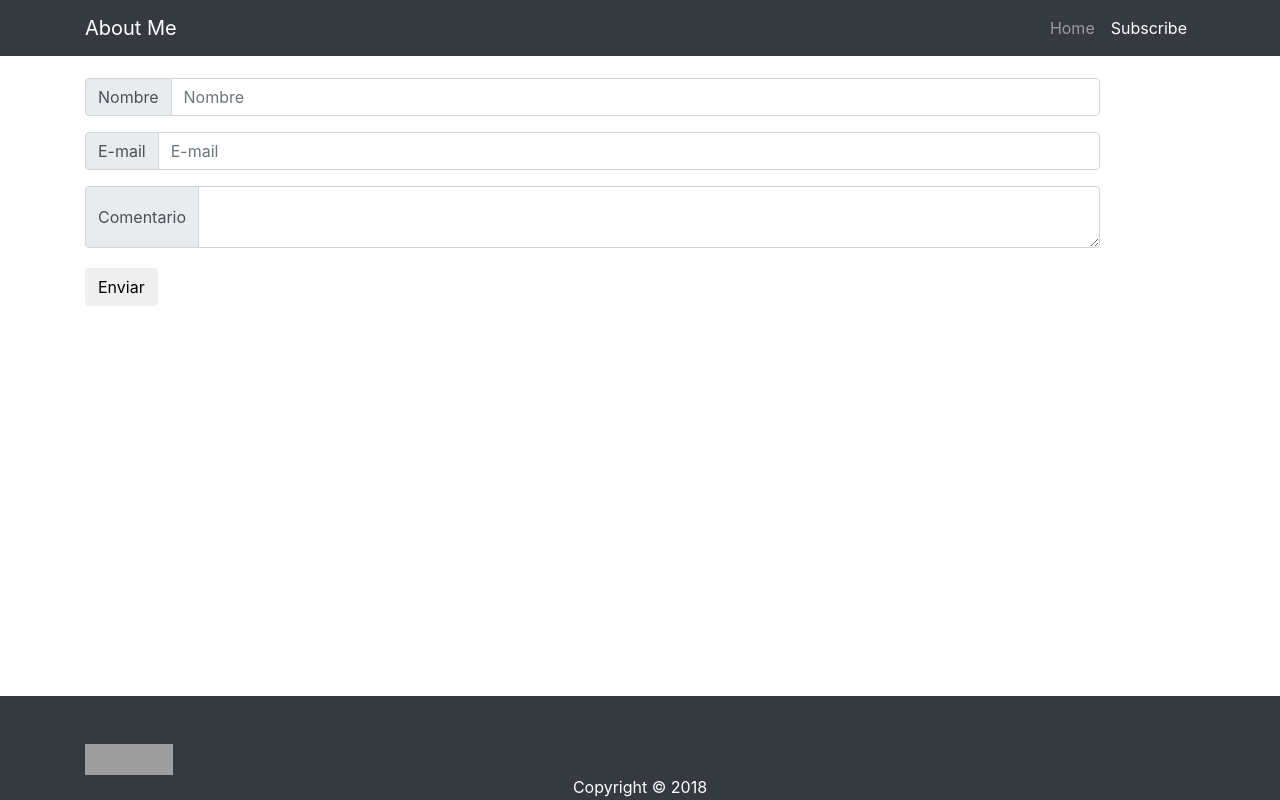
After one commit to jroaacun4621/web-page, a Flask app: page /subscription in a window 1280 px wide. The commit adds this page. Run offline with Flask 2, Linux system fonts and the light colour scheme; some libraries are stand-ins or nearby versions; grey boxes are pictures that could not be loaded.

Commit message:
Agregada pagina de subscripciones

```diff
--- a/app/routes.py
+++ b/app/routes.py
@@ -7,3 +7,9 @@ def index():
     return render_template(
         'index.html'
     )
+
+@app.route('/subscription')
+def subscription():
+    return render_template(
+        'subscription.html'
+    )
--- a/app/static/styles.css
+++ b/app/static/styles.css
@@ -13,3 +13,6 @@ padding-bottom: 20%;
 .center-text {
 text-align: center;
 }
+.btn-container {
+padding-top: 2%;
+}
--- a/app/templates/index.html
+++ b/app/templates/index.html
@@ -7,7 +7,7 @@
       <meta name="description" content="">
       <meta name="author" content="">
 
-      <title>Hello World</title>
+      <title>Web Page</title>
       <link href="https://stackpath.bootstrapcdn.com/bootstrap/4.1.3/css/bootstrap.min.css" rel="stylesheet" integrity="sha384-MCw98/SFnGE8fJT3GXwEOngsV7Zt27NXFoaoApmYm81iuXoPkFOJwJ8ERdknLPMO" crossorigin="anonymous">
       <link href="static/styles.css" rel="stylesheet">
   </head>
@@ -27,7 +27,7 @@
                       </a>
                   </li>
                   <li class="nav-item">
-                      <a class="nav-link" href="">Subscribe</a>
+                      <a class="nav-link" href="/subscription">Subscribe</a>
                   </li>
               </ul>
           </div>
--- /dev/null
+++ b/app/templates/subscription.html
@@ -0,0 +1,122 @@
+<!DOCTYPE html>
+<html lang="en">
+
+  <head>
+      <meta charset="utf-8">
+      <meta name="viewport" content="width=device-width, initial-scale=1, shrink-to-fit=no">
+      <meta name="description" content="">
+      <meta name="author" content="">
+
+      <title>Hello World</title>
+      <link href="https://stackpath.bootstrapcdn.com/bootstrap/4.1.3/css/bootstrap.min.css" rel="stylesheet" integrity="sha384-MCw98/SFnGE8fJT3GXwEOngsV7Zt27NXFoaoApmYm81iuXoPkFOJwJ8ERdknLPMO" crossorigin="anonymous">
+      <link href="static/styles.css" rel="stylesheet">
+  </head>
+
+  <body>
+  <nav class="navbar navbar-expand-lg navbar-dark bg-dark fixed-top">
+      <div class="container">
+          <a class="navbar-brand" href="#">About Me</a>
+          <button class="navbar-toggler" type="button" data-toggle="collapse" data-target="#navbarResponsive" aria-controls="navbarResponsive" aria-expanded="false" aria-label="Toggle navigation">
+              <span class="navbar-toggler-icon"></span>
+          </button>
+          <div class="collapse navbar-collapse" id="navbarResponsive">
+              <ul class="navbar-nav ml-auto">
+                  <li class="nav-item">
+                      <a class="nav-link" href="/">Home
+                      </a>
+                  </li>
+                  <li class="nav-item active">
+                      <a class="nav-link" href="/subscription">Subscribe
+                      <span class="sr-only">(current)</span>
+                      </a>
+                  </li>
+              </ul>
+          </div>
+      </div>
+  </nav>
+
+  <div class="container my-4">
+      <div id="subscribe-form" class="row">
+          <div class="col-md-11">
+              <div class="input-group mb-3">
+                  <div class="input-group-prepend">
+                      <span class="input-group-text" id="name-label">Nombre</span>
+                  </div>
+                  <input id="name" type="text" class="form-control" placeholder="Nombre" aria-label="Username" aria-describedby="name-label">
+              </div>
+              <div class="input-group mb-3">
+                  <div class="input-group-prepend">
+                      <span class="input-group-text" id="email-label">E-mail</span>
+                  </div>
+                  <input id="email" type="text" class="form-control" placeholder="E-mail" aria-label="Username" aria-describedby="email-label">
+              </div>
+              <div class="input-group">
+                  <div class="input-group-prepend">
+                      <span class="input-group-text">Comentario</span>
+                  </div>
+                  <textarea id="comment" class="form-control" aria-label="Ingrese un comentario"></textarea>
+              </div>
+              <div class="btn-container">
+                  <button onclick="sendForm()" class="btn" type="button">Enviar</button>
+              </div>
+          </div>
+      </div>
+      <div class="jumbotron my-4" id="subscribe-success" style="display: none;">
+          <h3>
+              Tu email ha sido subscrito con éxito.
+          </h3>
+      </div>
+      <div class="end-row"></div>
+  </div>
+  <footer class="py-5 bg-dark">
+      <div class="container">
+          <a href="https://jigsaw.w3.org/css-validator/check/referer">
+              <img style="border:0;width:88px;height:31px"
+                   src="https://jigsaw.w3.org/css-validator/images/vcss-blue"
+                   alt="¡CSS Válido!" />
+          </a>
+          <p class="m-0 text-center text-white">Copyright &copy; 2018</p>
+      </div>
+  </footer>
+  <script src="https://ajax.googleapis.com/ajax/libs/jquery/3.3.1/jquery.min.js"></script>
+  <script src="https://stackpath.bootstrapcdn.com/bootstrap/4.1.3/js/bootstrap.min.js" integrity="sha384-ChfqqxuZUCnJSK3+MXmPNIyE6ZbWh2IMqE241rYiqJxyMiZ6OW/JmZQ5stwEULTy" crossorigin="anonymous"></script>
+  <script>
+      function sendForm() {
+        var validForm = true
+        var name = document.getElementById("name").value;
+        validForm = validateEmptyInput("name") && validForm
+
+        var email = document.getElementById("email").value;
+        validForm = validateEmptyInput("email") && validForm
+
+        var comment = document.getElementById("comment").value;
+        validForm = validateEmptyInput("comment") && validForm
+
+        if (validForm) {
+            var formData = {
+                'name': document.getElementById("name").value,
+                'email': document.getElementById("email").value,
+                'comments': document.getElementById("comment").value
+            }
+            if (typeof(Storage) !== "undefined") {
+                console.log(formData)
+                localStorage.setItem("formData", formData);
+            }
+            document.getElementById('subscribe-form').style.display = 'none'
+            document.getElementById('subscribe-success').style.display = 'block'
+        }
+      }
+      function validateEmptyInput(id) {
+        var isValid = document.getElementById(id).value !== '' && document.getElementById(id).value !== undefined
+        if (isValid) {
+            document.getElementById(id).classList.remove('is-invalid')
+            document.getElementById(id).classList.add('is-valid')
+        } else {
+            document.getElementById(id).classList.remove('is-valid')
+            document.getElementById(id).classList.add('is-invalid')
+        }
+        return isValid
+      }
+  </script>
+  </body>
+</html>
```
